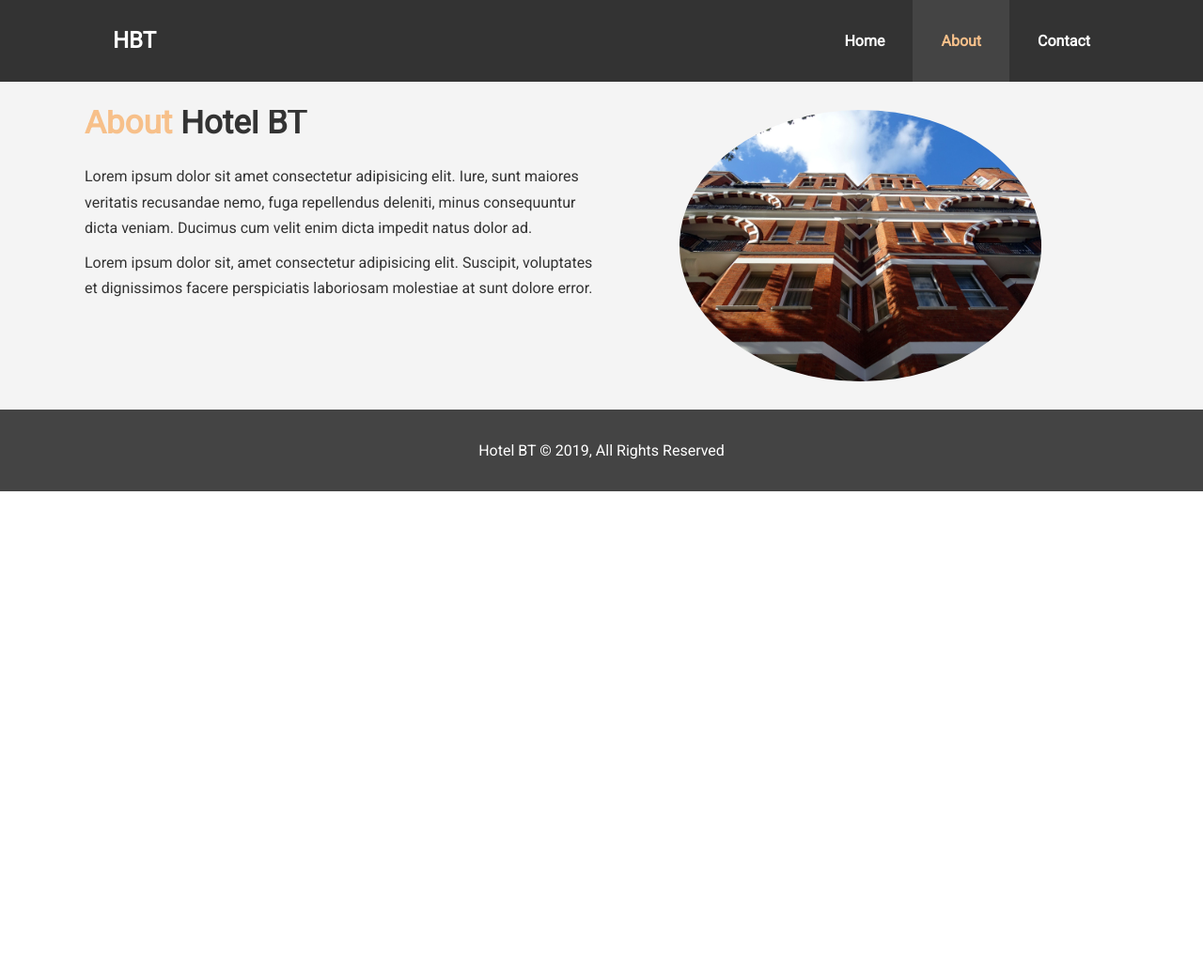
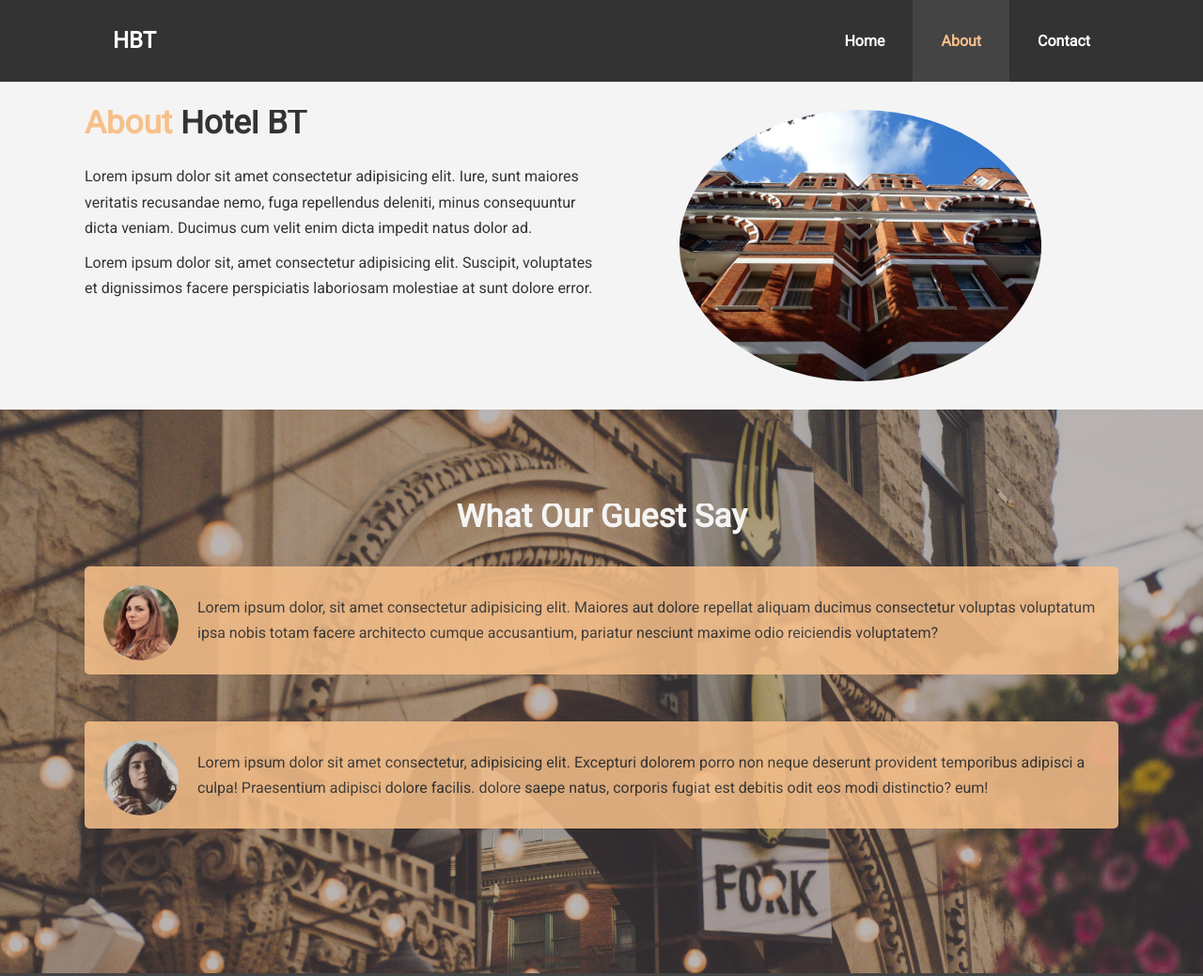
Before and after one commit to sunmengyue/bt-hotel-practice, a plain HTML site: page about.html in a window 1280 px wide. Shown: the top 1039 px of the page at 94% size. Before the commit the page ends 800 px from the top, so only its background shows below. Drawn offline with Linux system fonts and the light colour scheme.

Commit message:
add testimonial page

```diff
--- a/about.html
+++ b/about.html
@@ -49,6 +49,30 @@
         </div>
       </div>
     </section>
+    <section id="testimonials" class="py-3">
+      <div class="container">
+        <h2 class="l-heading">What Our Guest Say</h2>
+        <div class="testimonial bg-primary">
+          <img src="img/person-1.jpg" alt="Jen" />
+          <p>
+            Lorem ipsum dolor, sit amet consectetur adipisicing elit. Maiores
+            aut dolore repellat aliquam ducimus consectetur voluptas voluptatum
+            ipsa nobis totam facere architecto cumque accusantium, pariatur
+            nesciunt maxime odio reiciendis voluptatem?
+          </p>
+        </div>
+        <div class="clr"></div>
+        <div class="testimonial bg-primary">
+          <img src="img/person-2.jpg" alt="Samantha" />
+          <p>
+            Lorem ipsum dolor sit amet consectetur, adipisicing elit. Excepturi
+            dolorem porro non neque deserunt provident temporibus adipisci a
+            culpa! Praesentium adipisci dolore facilis. dolore saepe natus,
+            corporis fugiat est debitis odit eos modi distinctio? eum!
+          </p>
+        </div>
+      </div>
+    </section>
     <footer id="main-footer">
       <p>Hotel BT &copy; 2019, All Rights Reserved</p>
     </footer>
--- a/css/style.css
+++ b/css/style.css
@@ -73,8 +73,8 @@ p {
 }
 
 .bg-primary {
+  background: #f7c08a;
   color: #333;
-  background: #f7c08a;
 }
 
 .clr {
@@ -217,6 +217,34 @@ p {
   min-height: 100%;
 }
 
+/* Testimonials */
+#testimonials {
+  background: url("../img/test-bg.jpg") no-repeat center center/cover;
+  height: 600px;
+  padding-top: 100px;
+}
+
+#testimonials h2 {
+  text-align: center;
+  color: #f4f4f4;
+  padding-bottom: 40px;
+  font-size: 35px;
+}
+
+#testimonials .testimonial {
+  padding: 20px;
+  margin-bottom: 50px;
+  border-radius: 5px;
+  opacity: 0.85;
+}
+
+#testimonials .testimonial img {
+  margin-right: 20px;
+  width: 80px;
+  border-radius: 50%;
+  float: left;
+}
+
 /* footer */
 #main-footer {
   text-align: center;
```
